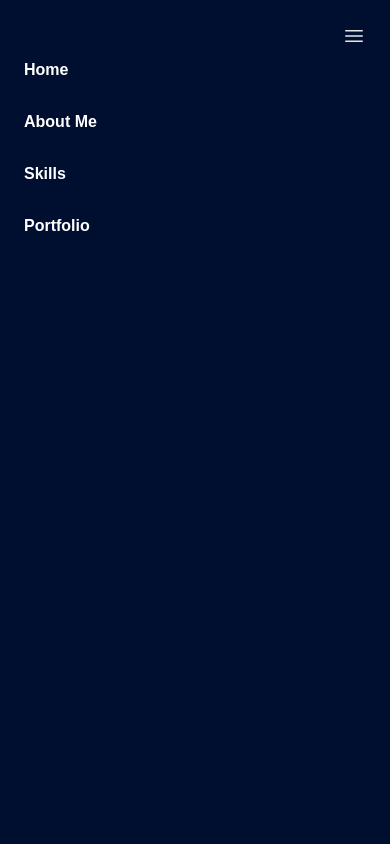
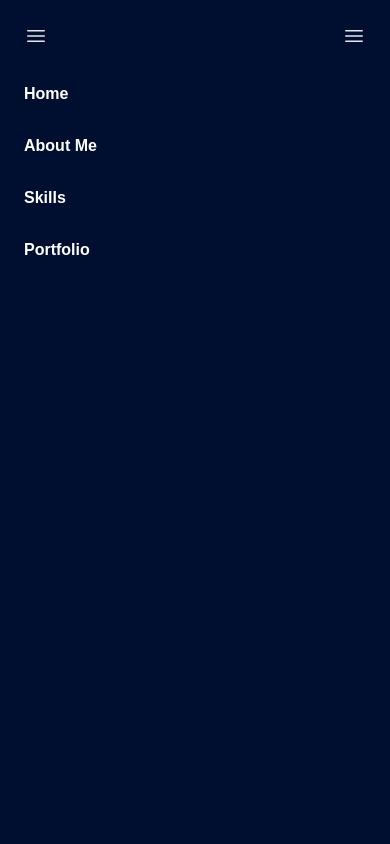
Before and after one commit to ciaranhayes/Nialls-Portfolio, a Next.js app: page / in a window 390 px wide. Both pictures are taken after a click on the button "Open main menu". Shown: the top 844 px of the page. Built offline with nearby package versions, Linux system fonts and the light colour scheme; a web font is replaced by a local one.

Commit message:
Button fix

```diff
--- a/components/header.tsx
+++ b/components/header.tsx
@@ -2,10 +2,9 @@
 import { useState } from 'react'
 import { Dialog, DialogPanel } from '@headlessui/react'
 import { Bars3Icon } from '@heroicons/react/24/outline'
-import Image from 'next/image'
 
 const navigation = [
-    { name: 'Home', href: '#'},
+    { name: 'Home', href: '#' },
     { name: 'About Me', href: '#aboutme' },
     { name: 'Skills', href: '#skills' },
     { name: 'Portfolio', href: '#portfolio' },
@@ -47,6 +46,8 @@ export default function Header() {
                             onClick={() => setMobileMenuOpen(false)}
                             className="-m-2.5 rounded-md p-2.5 text-gray-200"
                         >
+                            <span className="sr-only">Close menu</span>
+                            <Bars3Icon className="h-6 w-6" aria-hidden="true" />
                         </button>
                     </div>
                     <div className="mt-6 flow-root">
```
